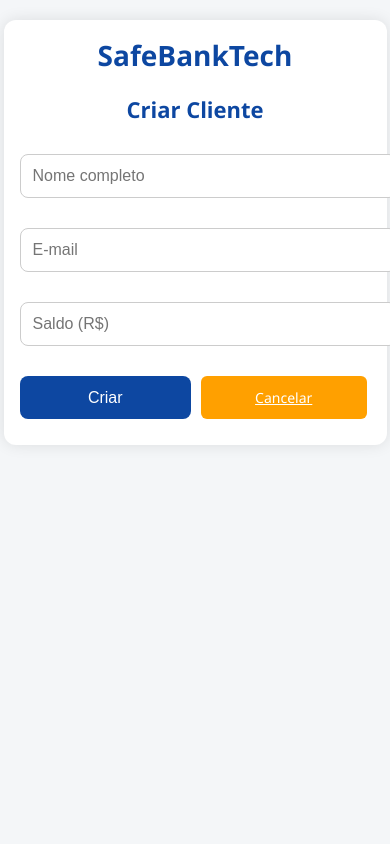
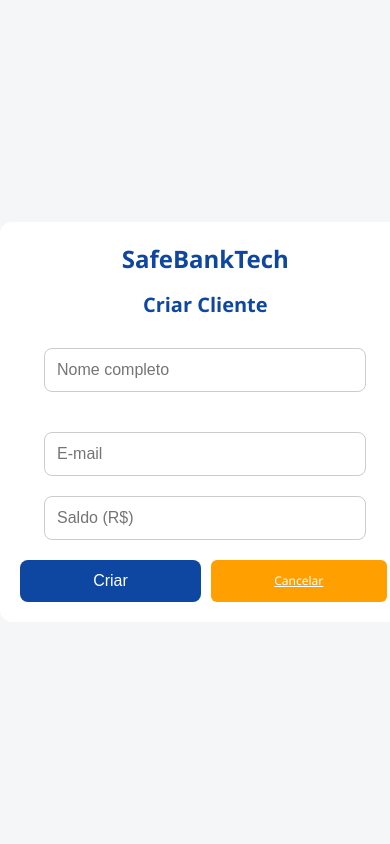
Before and after one commit to HighToxic/Trabalho, a Flask app: page /novo in a window 390 px wide; the page is wider, and only the part inside the window is pictured. Run offline with Flask 3, Linux system fonts and the light colour scheme; a user stored in the database is signed in.

Commit message:
Melhorias gerais de detalhes

```diff
--- a/fintech-painel/app.py
+++ b/fintech-painel/app.py
@@ -35,7 +35,7 @@
 
     pagina = int(request.args.get('pagina', 1))
     busca = request.args.get('busca', '').strip()  # pega o termo de busca da URL
-    por_pagina = 20
+    por_pagina = 25
     offset = (pagina - 1) * por_pagina
 
     conn = sqlite3.connect('database.db')
--- a/fintech-painel/static/style.css
+++ b/fintech-painel/static/style.css
@@ -14,6 +14,7 @@
   box-shadow: 0 0 15px rgba(0,0,0,0.1);
   border-radius: 12px;
   text-align: center;
+  margin: 40px auto;
 }
 
 
@@ -175,7 +176,7 @@
 }
 
 .input-group input {
-    width: 90%;
+    width: 80%;
     padding: 12px;
     border: 1px solid #ccc;
     border-radius: 8px;
@@ -283,44 +284,96 @@
   background-color: #1565c0;
 }
 
-@media (max-width: 600px) {
+/* Responsividade para o dashboard */
+@media (max-width: 768px) {
     .container {
-    padding: 16px;
+        width: 95%;
+        padding: 20px;
         margin: 20px auto;
+        box-shadow: none;
+        margin: 40px auto;
+    }
+
+    .tabela-moderna {
+        display: block;
+        overflow-x: auto;
+        white-space: nowrap;
+    }
+
+    .tabela-moderna th, .tabela-moderna td {
+        font-size: 14px;
+        padding: 10px;
+    }
+
+    .brand {
+        font-size: 24px;
+        text-align: center;
+        margin-bottom: 10px;
     }
 
     h2 {
-    font-size: 22px;
+        font-size: 20px;
+        text-align: center;
     }
 
-  .input-group input,
-  .btn-primary,
-  .btn-warning,
-  .btn-danger {
-    width: 100%;
-    margin-bottom: 10px;
-  }
-
-  .tabela-moderna {
-    font-size: 14px;
-  }
-
-  .tabela-moderna th, .tabela-moderna td {
-    padding: 10px 8px;
+    .btn-primary, .btn-warning, .btn-danger {
+        font-size: 12px;
+        padding: 8px 12px;
     }
 
     .paginacao {
         flex-wrap: wrap;
+        gap: 4px;
+        justify-content: center;
     }
 
-  .search-form {
+    .paginacao a,
+    .paginacao span {
+        padding: 6px 10px;
+        font-size: 14px;
+    }
+}
+
+html, body {
+    height: 100%;
+    margin: 0;
+    padding: 0;
+    background-color: #f4f6f8; /* ou a cor geral do fundo do seu site */
+}
+
+.centralizado-vertical {
+    display: flex;
     flex-direction: column;
-    align-items: stretch;
+    justify-content: center;  /* centraliza verticalmente */
+    align-items: center;      /* centraliza horizontalmente */
+    min-height: 100vh;
+    background-color: #f4f6f8; /* cor do fundo, se desejar */
+}
+
+.modal {
+    display: none;
+    position: fixed;
+    z-index: 999;
+    left: 0;
+    top: 0;
+    width: 100%;
+    height: 100%;
+    background-color: rgba(0, 0, 0, 0.5);
+}
+
+.modal-conteudo {
+    background-color: white;
+    margin: 15% auto;
+    padding: 20px 30px;
+    border-radius: 10px;
+    max-width: 400px;
+    text-align: center;
+    box-shadow: 0 4px 10px rgba(0,0,0,0.2);
+}
+
+.modal-botoes {
+    margin-top: 20px;
+    display: flex;
+    justify-content: center;
     gap: 10px;
 }
-
-  .search-form input[type="text"],
-  .search-form button {
-    width: 100%;
-  }
-}
--- a/fintech-painel/templates/form_cliente.html
+++ b/fintech-painel/templates/form_cliente.html
@@ -8,6 +8,7 @@
 
 </head>
 <body>
+    <div class="centralizado-vertical">
         <div class="container">
             <div class="brand">SafeBankTech</div>
             <h2>{{ acao }} Cliente</h2>
@@ -27,5 +28,6 @@
                 </div>
             </form>
         </div>
+    </div>
 </body>
 </html>
```
Also changed, not shown: fintech-painel/templates/dashboard.html (+37 -5 lines). Lines whose indentation alone changed are shown as unchanged.
